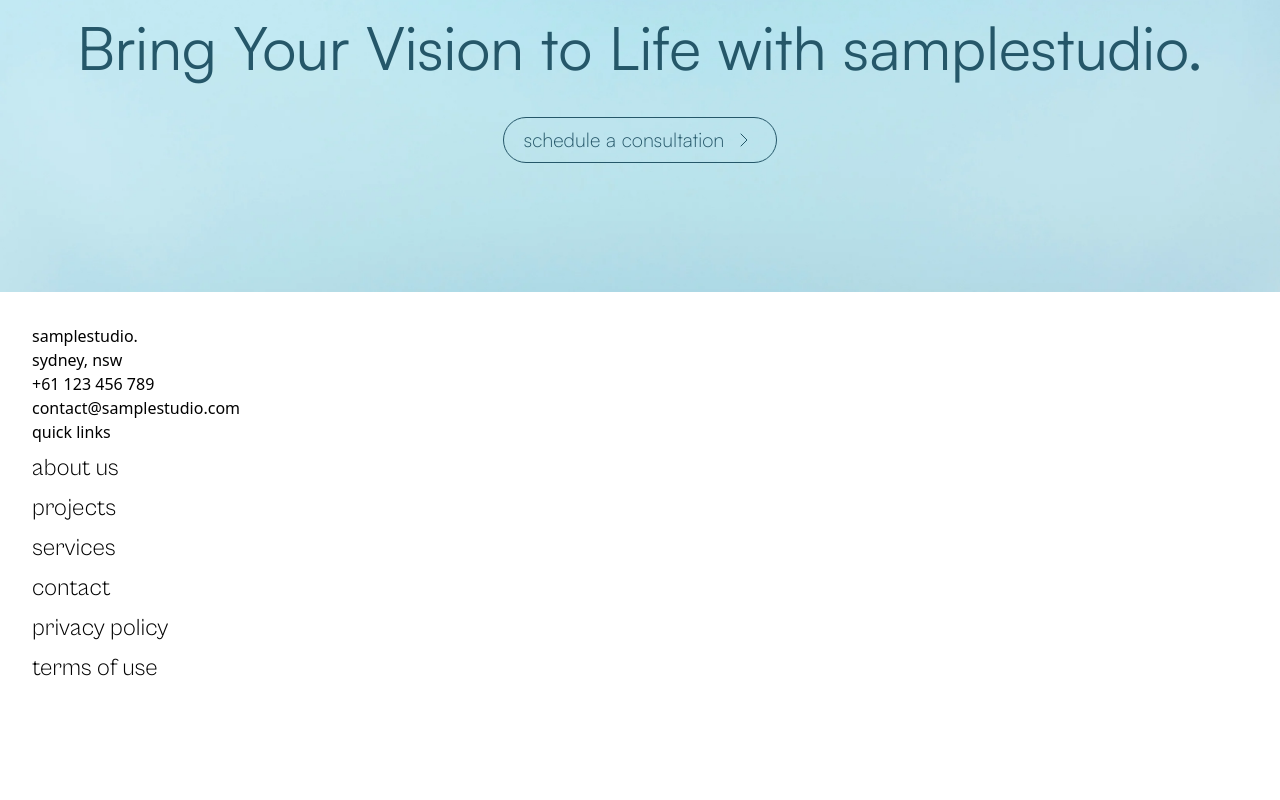
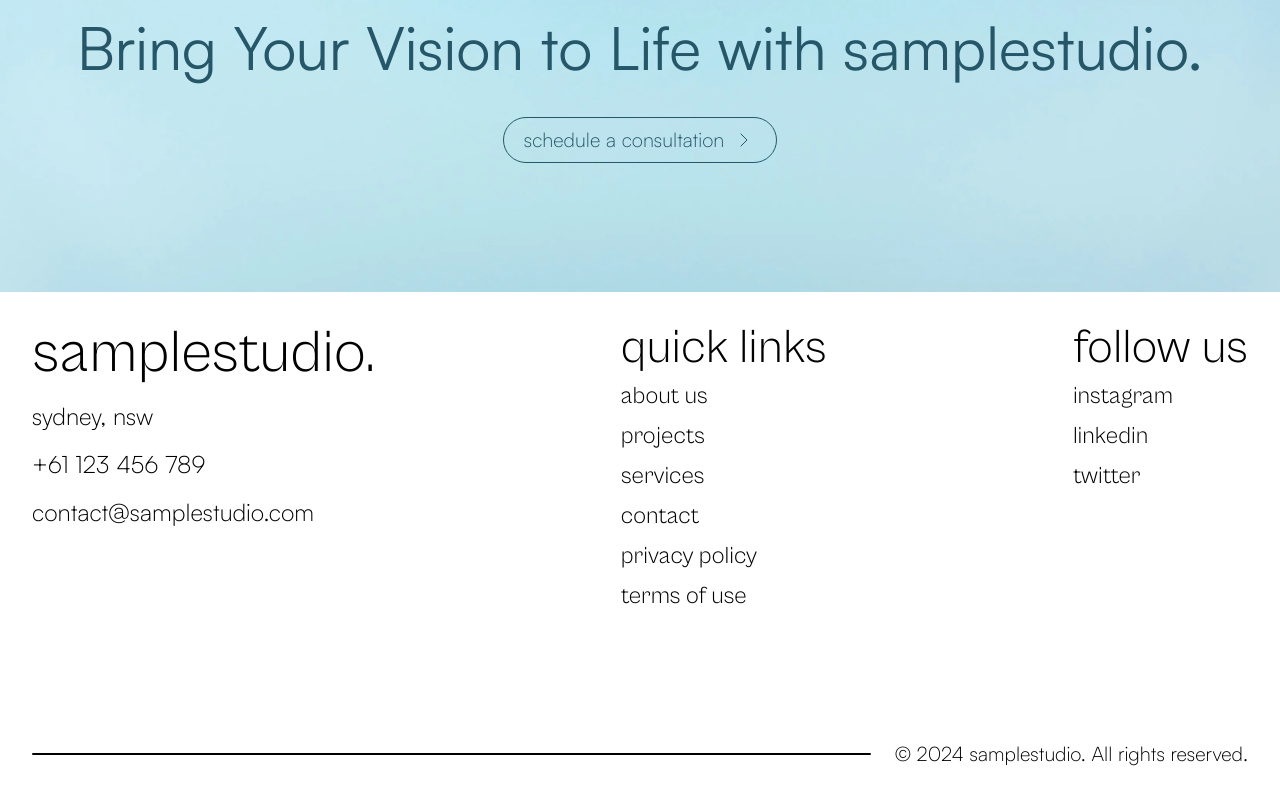
Before and after one commit to swayamsth/samplestudio, a React (Vite) app: page / in a window 1280 px wide. Shown: the part 6472-7272 px from the top of the page. Before the commit the page ends 7188 px from the top, so only its background shows below. Built offline with nearby package versions, Linux system fonts and the light colour scheme.

Commit message:
Complete Footer layout

```diff
--- a/src/sections/Footer.jsx
+++ b/src/sections/Footer.jsx
@@ -9,17 +9,31 @@ const Footer = () => {
   const socials = footer[2];
   return (
     <footer className="relative p-8">
+      <div className="flex justify-between">
         {/* Company Information */}
-      <div>
-        <h2 className="">{companyInfo.companyName}</h2>
-        <p>{companyInfo.location}</p>
-        <p>{companyInfo.tel}</p>
-        <a href={`mailto:${companyInfo.email}`}>{companyInfo.email}</a>
+        <div className="flex flex-col gap-4">
+          <h2 className="font-cabinet font-light text-4xl md:text-5xl xl:text-6xl">
+            {companyInfo.companyName}
+          </h2>
+          <p className="font-satoshi font-light text-2xl max-lg:text-xl max-2xl:text-2xl 2xl:text-3xl">
+            {companyInfo.location}
+          </p>
+          <p className="font-satoshi font-light text-2xl max-lg:text-xl max-2xl:text-2xl 2xl:text-3xl">
+            {companyInfo.tel}
+          </p>
+          <a
+            href={`mailto:${companyInfo.email}`}
+            className="font-satoshi font-light text-2xl max-lg:text-xl max-2xl:text-2xl 2xl:text-3xl"
+          >
+            {companyInfo.email}
+          </a>
         </div>
 
         {/* Quick Links */}
         <div className="inline-flex flex-col gap-2 items-start">
-        <h2>{quickLinks.title}</h2>
+          <h2 className="font-cabinet font-light text-3xl md:text-4xl xl:text-5xl">
+            {quickLinks.title}
+          </h2>
           <div className="space-y-2">
             {quickLinks.links.map((link, index) => (
               <div className="flex">
@@ -30,6 +44,29 @@ const Footer = () => {
             ))}
           </div>
         </div>
+
+        {/* Socials */}
+        <div className="inline-flex flex-col gap-2 items-start">
+          <h2 className="font-cabinet font-light text-3xl md:text-4xl xl:text-5xl">
+            {socials.title}
+          </h2>
+          <div className="space-y-2">
+            {socials.links.map((link, index) => (
+              <div className="flex">
+                <FlipLinks href={link.href} key={index}>
+                  {link.title}
+                </FlipLinks>
+              </div>
+            ))}
+          </div>
+        </div>
+      </div>
+      <div className="mt-32 flex justify-between items-center gap-6">
+        <div className="h-[2px] w-full bg-black rounded-full" />
+        <p className="font-satoshi font-light text-base max-lg:text-lg max-2xl:text-xl 2xl:text-2xl min-w-fit">
+          © 2024 samplestudio. All rights reserved.
+        </p>
+      </div>
     </footer>
   );
 };
```
Lines whose indentation alone changed are shown as unchanged.
